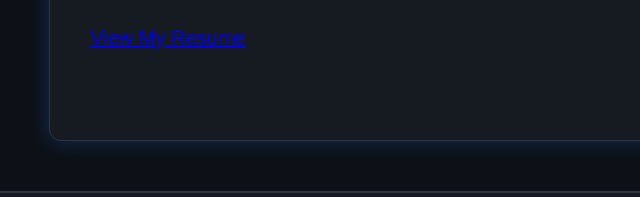
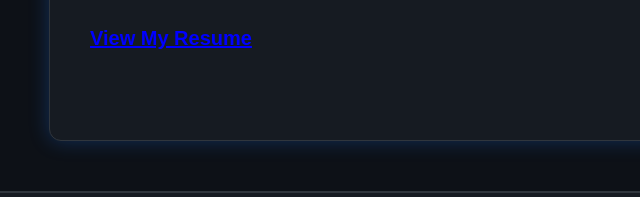
Before and after one commit to gunavathi552006/gunavathy-portfolio, a plain HTML site: page index.html in a window 1280 px wide. Shown: the part 1670-1867 px from the top of the page, 0-640 px from the left. Drawn offline with Linux system fonts and the light colour scheme.

Commit message:
Update styles.css

```diff
--- a/styles.css
+++ b/styles.css
@@ -141,3 +141,9 @@ footer {
         margin: 0 0 20px 0;
     }
 }
+
+.download-button {
+    color: blue;
+    text-decoration: underline;
+    font-weight: bold;
+}
```
